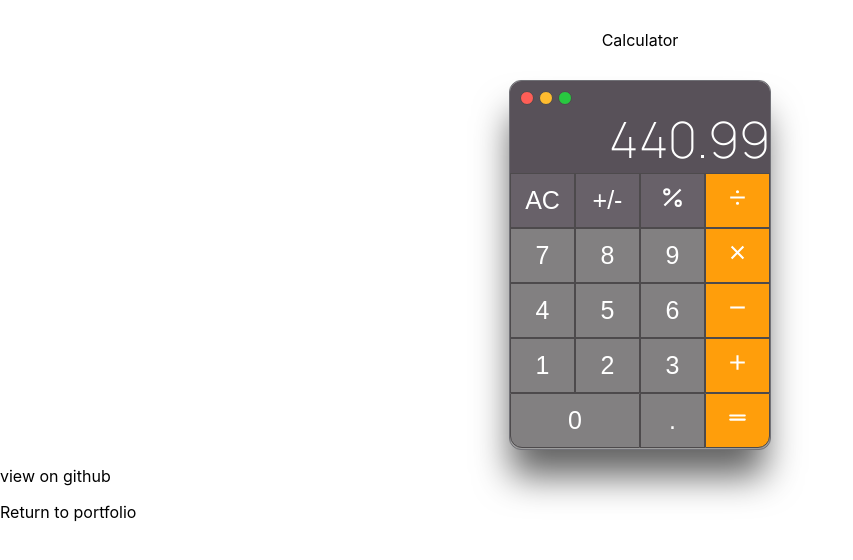
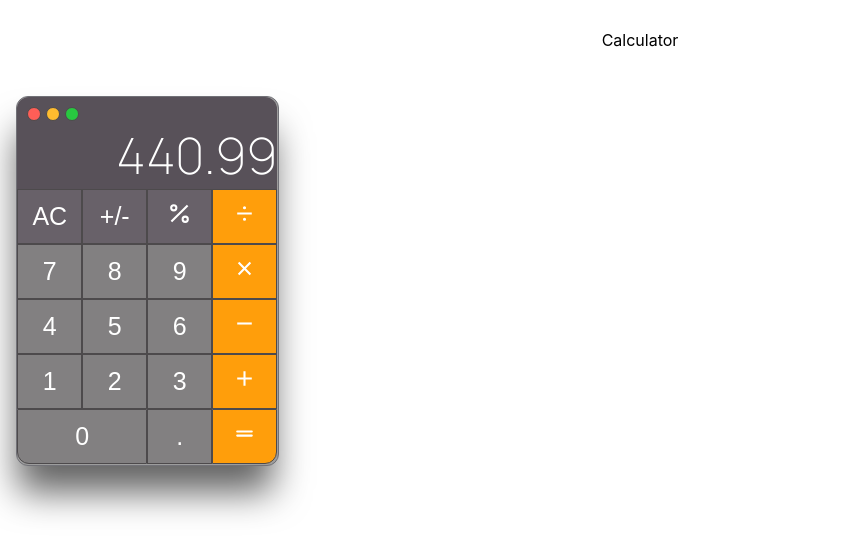
Before and after one commit to hannah-victoria-robson/react-calculator, a React (Create React App) app: page / in a window 1280 px wide. Shown: the top 560 px of the page, without its empty margins (0-853 px from the left). Built offline with nearby package versions, Linux system fonts and the light colour scheme.

Commit message:
make calculator draggable

```diff
--- a/package.json
+++ b/package.json
@@ -8,6 +8,7 @@
     "@testing-library/user-event": "^13.5.0",
     "react": "^18.2.0",
     "react-dom": "^18.2.0",
+    "react-draggable": "^4.4.5",
     "react-icons": "^4.4.0",
     "react-scripts": "5.0.1",
     "web-vitals": "^2.1.4"
--- a/src/App.css
+++ b/src/App.css
@@ -5,6 +5,16 @@
 header {
 	margin: 30px;
 	text-align: center;
+}
+.box {
+	position: absolute;
+	cursor: move;
+	color: black;
+	max-width: 215px;
+	border-radius: 5px;
+	padding: 1em;
+	margin: auto;
+	user-select: none;
 }
 
 /* ---- Calculator grid ---- */
--- a/src/App.jsx
+++ b/src/App.jsx
@@ -1,15 +1,22 @@
 // import logo from './logo.svg'
 import './App.css'
+import Draggable from 'react-draggable'
+
 import React from 'react'
 import Calculator from './Calculator'
 
 function App() {
 	return (
 		<div className="App">
-			<header></header>
+			<header>Calculator</header>
 			<main>
-				<Calculator />
+				<Draggable>
+					<div className="box">
+						<Calculator />
+					</div>
+				</Draggable>
 			</main>
+			<footer></footer>
 		</div>
 	)
 }
--- a/src/Calculator.jsx
+++ b/src/Calculator.jsx
@@ -13,7 +13,6 @@ function Calculator() {
 		<>
 			<main>
 				<section className="calc-container">
-					<header>Calculator</header>
 					<div className="calculator">
 						<div className="top-bar">
 							<div className="red"></div>
@@ -55,11 +54,6 @@ function Calculator() {
 						<button className="decimal">.</button>
 					</div>
 				</section>
-				<footer>
-					<p>view on github</p>
-
-					<p>Return to portfolio</p>
-				</footer>
 			</main>
 		</>
 	)
```
Also changed, not shown: 1 other file (tests, documents, lock files or other folders).
